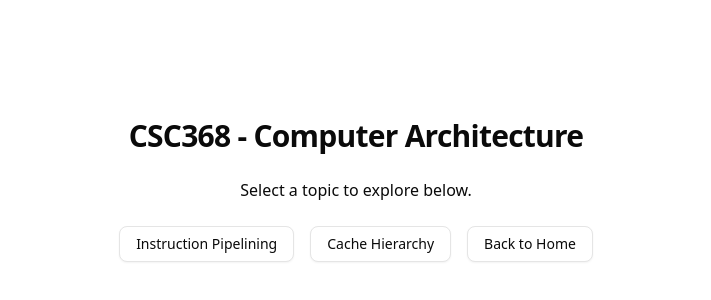
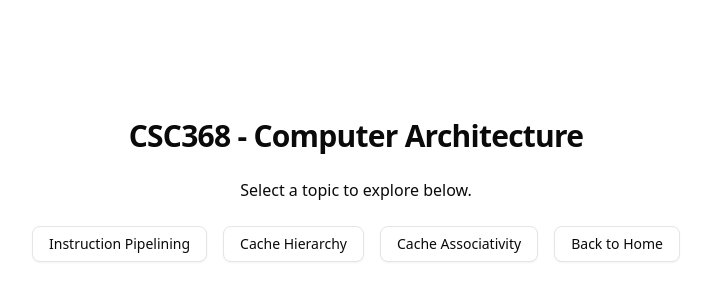
Before and after one commit to Goodr-Interactive/viz-computer-systems, a React (Vite) app: page /csc368 in a window 1280 px wide. Shown: the part 210-510 px from the top of the page, without its empty margins (284-995 px from the left). Built offline with nearby package versions, Linux system fonts and the light colour scheme.

Commit message:
fix builds + added mappings for associativity link

```diff
--- a/src/pages/csc368/CSC368.tsx
+++ b/src/pages/csc368/CSC368.tsx
@@ -16,6 +16,9 @@ export const CSC368: React.FunctionComponent = () => {
           <a href="/csc368/caches">Cache Hierarchy</a>
         </Button>
         <Button asChild variant="outline">
+          <a href="/csc368/associativity">Cache Associativity</a>
+        </Button>
+        <Button asChild variant="outline">
           <a href="/">Back to Home</a>
         </Button>
       </div>
```
Also changed, not shown: 1 other file (tests, documents, lock files or other folders).
